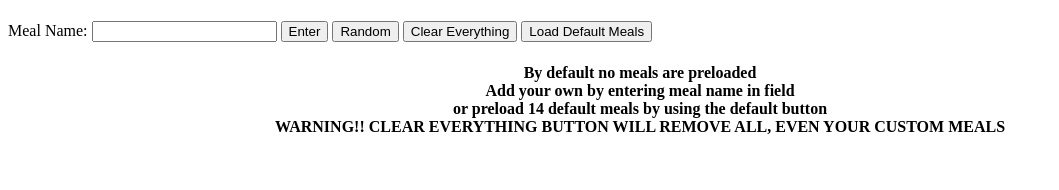
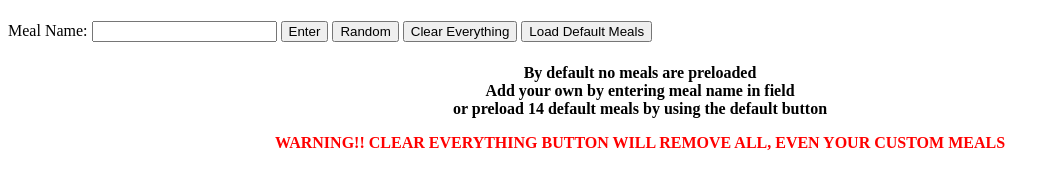
Before and after one commit to RhysonEden/dinner-app, a plain HTML site: page index.html in a window 1280 px wide. Shown: the whole page, without its empty margins (0-1059 px from the left). Drawn offline with nearby package versions, Linux system fonts and the light colour scheme.

Commit message:
red text warning

```diff
--- a/index.html
+++ b/index.html
@@ -24,8 +24,8 @@
           By default no meals are preloaded<br />
           Add your own by entering meal name in field<br />
           or preload 14 default meals by using the default button<br />
-          WARNING!! CLEAR EVERYTHING BUTTON WILL REMOVE ALL, EVEN YOUR CUSTOM
-          MEALS<br />
+          <p id="red">WARNING!! CLEAR EVERYTHING BUTTON WILL REMOVE ALL, EVEN YOUR CUSTOM
+          MEALS</p><br />
           </h4></div>
         </h4></p>
       </form>
--- a/style.css
+++ b/style.css
@@ -5,6 +5,10 @@ h4 {
 body {
   background-color: blue;
 } */
+
+#red {
+  color: red;
+}
 
 @media screen and (max-width: 600px) {
   .input-form {
```
